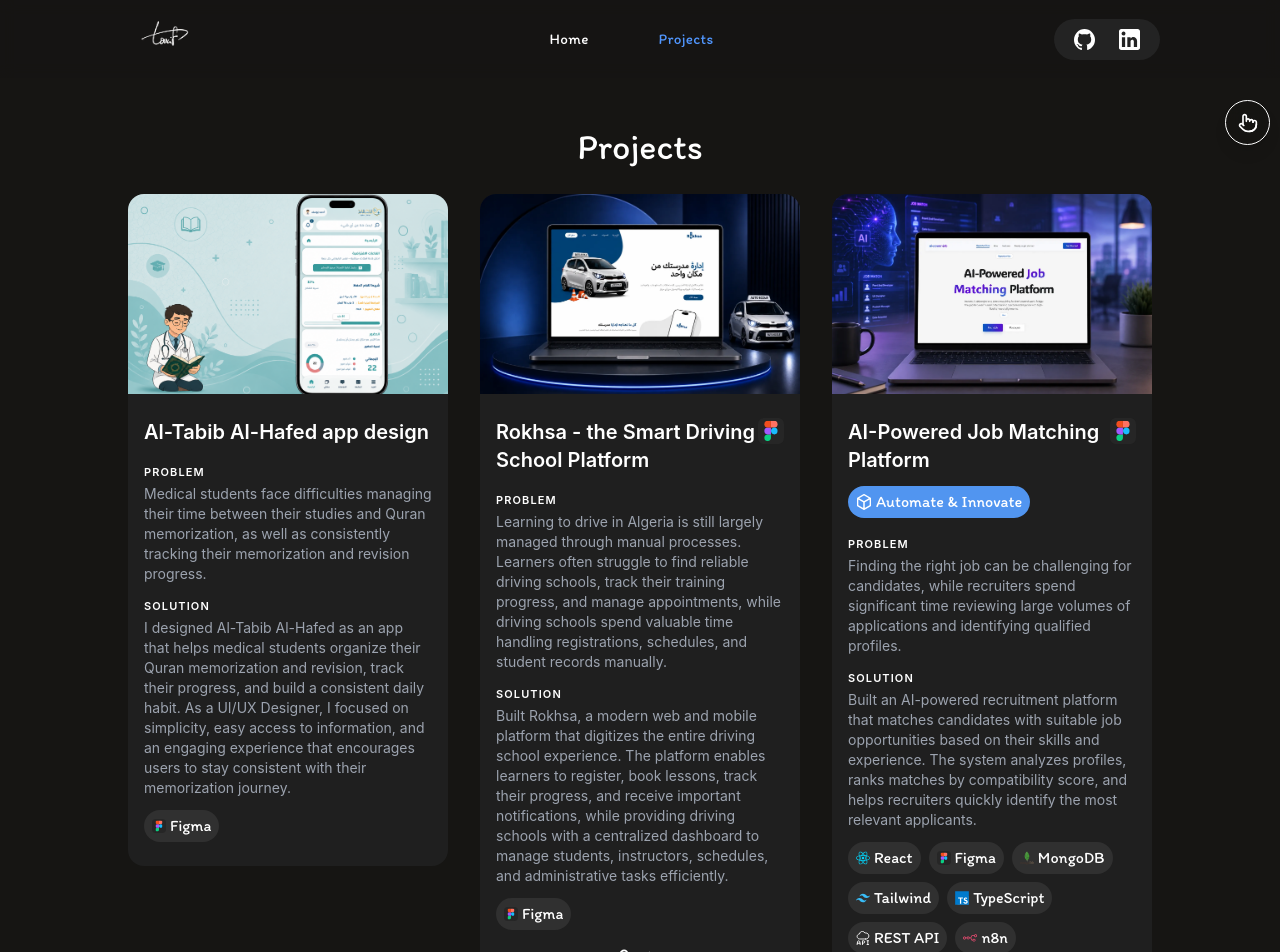
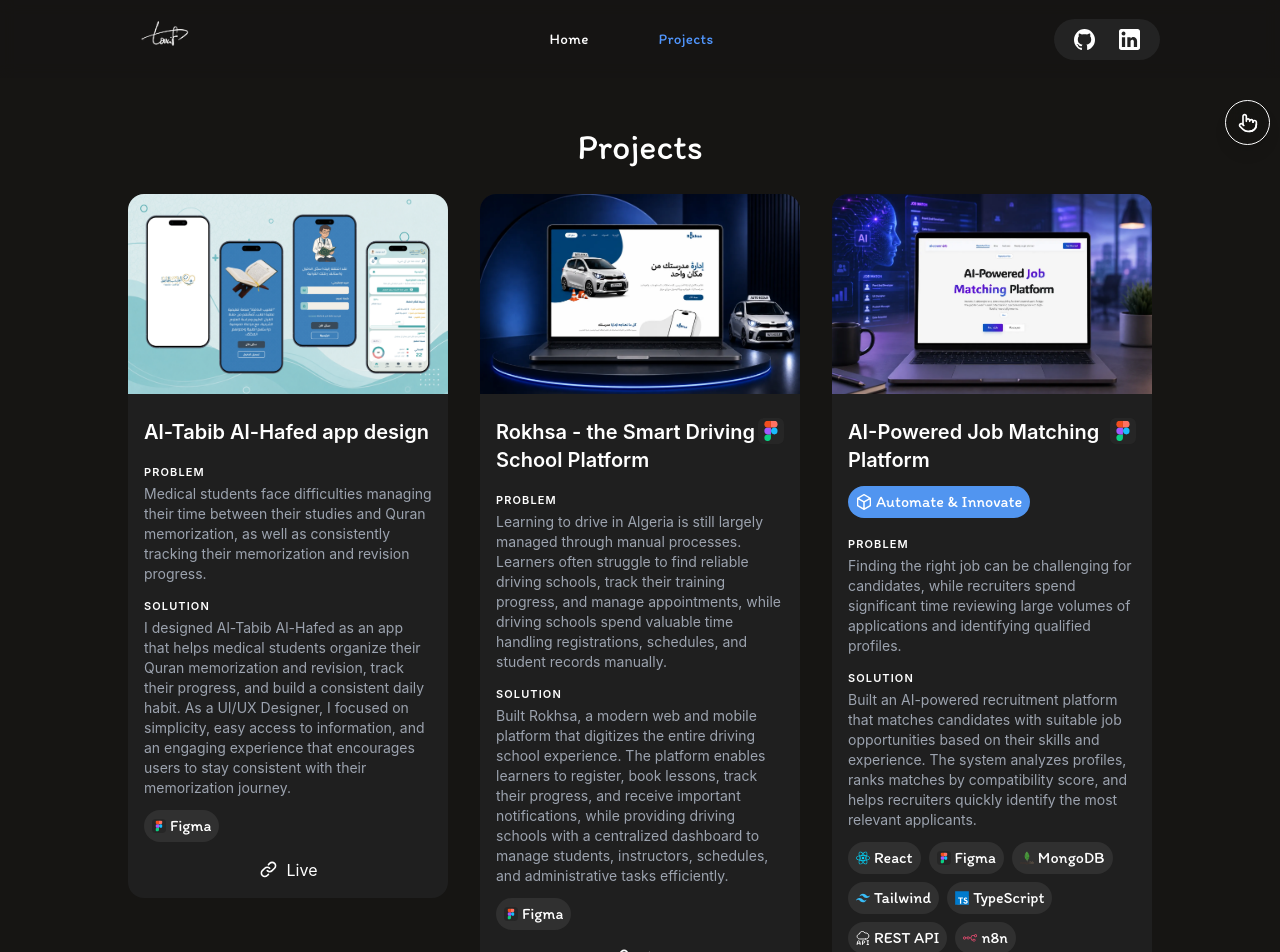
Before and after one commit to lo-ucif/lo__ucif-portfolio, a React (Vite) app: page /projects in a window 1280 px wide. Shown: the top 952 px of the page. Built offline with nearby package versions, Linux system fonts and the light colour scheme; a web font is replaced by a local one.

Commit message:
update tabib data

```diff
--- a/src/constants/data.ts
+++ b/src/constants/data.ts
@@ -9,7 +9,7 @@ import sewing from "../assets/ChatGPT Image Aug 6, 2026, 01_57_53 PM.webp";
 import hotel from "../assets/ChatGPT Image Aug 6, 2026, 12_56_04 PM.webp";
 import shoes from "../assets/ChatGPT Image Aug 6, 2026, 12_50_35 PM.webp";
 import rokhsa from "../assets/ChatGPT Image Aug 5, 2026, 11_48_00 PM 13.webp";
-import tabib from "../assets/ChatGPT Image Aug 10, 2026, 01_48_18 PM.png";
+import tabib from "../assets/Slide 4_3 - 1.webp";
 import {
   JavascriptIcon,
   TypescriptIcon,
@@ -140,7 +140,7 @@ export const projects: Array<{
     tech: [{ label: "Figma", icon: FigmaIcon }],
     hackathon: "",
     liveDemo:
-      "",
+      "https://www.linkedin.com/posts/ahmed-loucif-757854342_uiux-uidesign-uxdesign-activity-7492710718945943552-9YBE?utm_source=social_share_send&utm_medium=member_desktop_web&rcm=ACoAAFXpNDMBGYVLG4eX6B6TNBGOovKR8MMeCbM",
     github: "",
     figma: "",
   },
```
Also changed, not shown: src/assets/ChatGPT Image Aug 10, 2026, 01_48_18 PM.png (deleted), src/assets/Slide 4_3 - 1.webp (added).
